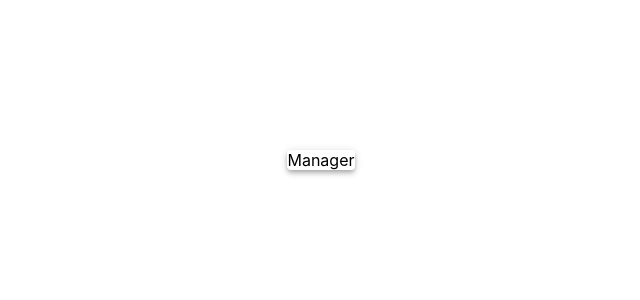
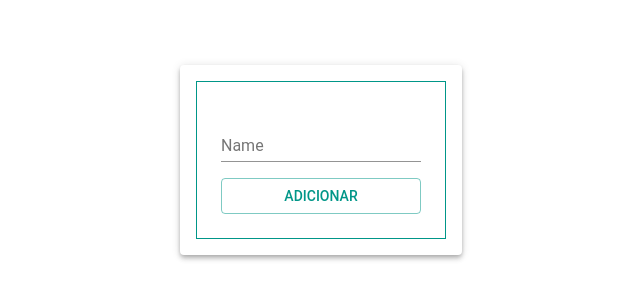
Before and after one commit to alantva/react-redux-test, a React app: page / in a window 1280 px wide. Shown: the part 240-540 px from the top of the page, without its empty margins (319-959 px from the left). Built offline with nearby package versions, Linux system fonts and the light colour scheme.

Commit message:
feat: form container

```diff
--- /dev/null
+++ b/src/containers/Form.js
@@ -0,0 +1,74 @@
+import React, { Component } from 'react';
+import PropTypes from 'prop-types';
+import { withStyles } from '@material-ui/core/styles';
+import TextField from '@material-ui/core/TextField';
+import Button from '@material-ui/core/Button';
+
+const INITIAL_STATE = {
+  taskName: ''
+};
+
+const styles = theme => ({
+  container: {
+    display: 'flex',
+    flexDirection: 'column',
+    flexWrap: 'wrap',
+    margin: theme.spacing.unit * 2,
+    padding: theme.spacing.unit * 2,
+    borderWidth: 1,
+    borderStyle: 'solid',
+    borderColor: theme.palette.primary.main
+  },
+  textField: {
+    marginLeft: theme.spacing.unit,
+    marginRight: theme.spacing.unit,
+    width: 200,
+  },
+  button: {
+    margin: theme.spacing.unit,
+    '&:hover': {
+      animation: 'shiny infinite 0.5s alternate'
+    }
+  },
+  '@keyframes shiny': {
+    '0%': {
+      boxShadow: `0 0 10px inset ${theme.palette.primary.contrastText}`
+    },
+    '100%': {
+      boxShadow: `0 0 10px inset ${theme.palette.primary.main}`
+    }
+  }
+});
+
+class Form extends Component {
+  state = INITIAL_STATE;
+
+  static propTypes = {
+    classes: PropTypes.object.isRequired,
+  };
+
+  handleChange = name => event => {
+    this.setState({ [name]: event.target.value });
+  };
+
+  render() {
+    const { classes } = this.props;
+    return(
+      <div className={classes.container}>
+        <TextField
+          id="name"
+          label="Name"
+          className={classes.textField}
+          value={this.state.taskName}
+          onChange={this.handleChange('taskName')}
+          margin="normal"
+        />
+        <Button variant="outlined" color="primary" className={classes.button}>
+          Adicionar
+        </Button>
+      </div>
+    );
+  }
+};
+
+export default withStyles(styles)(Form);
--- a/src/containers/Manager.js
+++ b/src/containers/Manager.js
@@ -1,5 +1,6 @@
 import React, { Component } from 'react';
 import Paper from '@material-ui/core/Paper';
+import Form from './Form';
 
 const INITIAL_STATE = {
   taskList: []
@@ -11,7 +12,7 @@ class Manager extends Component {
   render() {
     return(
       <Paper elevation={4}>
-        Manager
+        <Form />
       </Paper>
     );
   }
```
